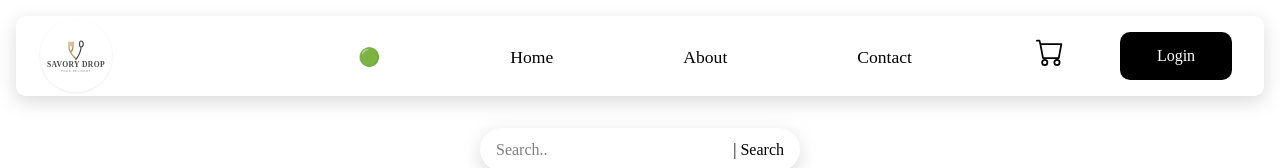
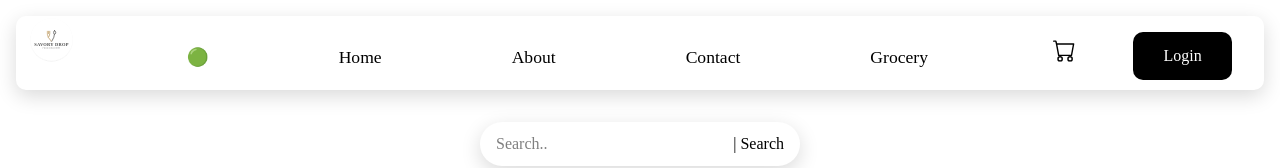
Before and after one commit to Ansh30a/AKXR, a React (Vite) app in the folder FE-03/WEEK-2-5/FoodDeliveryApp/: page / in a window 1280 px wide. Shown: the top 168 px of the page. Built offline with nearby package versions, Linux system fonts and the light colour scheme; no server answers.

Commit message:
learn/feat: - lazy loading/dynamic loading/chunking/bundling - lazy load Grocery component

```diff
--- /dev/null
+++ b/FE-03/WEEK-2-5/FoodDeliveryApp/src/Components/Grocery/Grocery.tsx
@@ -0,0 +1,12 @@
+// import React from "react";
+
+const Grocery = () => {
+    return (
+        <div>
+            <h1>Grocery</h1>
+            <h2>Instant</h2>
+        </div>
+    );
+};
+
+export default Grocery;
--- a/FE-03/WEEK-2-5/FoodDeliveryApp/src/Components/Header/Header.tsx
+++ b/FE-03/WEEK-2-5/FoodDeliveryApp/src/Components/Header/Header.tsx
@@ -24,6 +24,9 @@ const Header = () => {
                         <Link to="/contact">Contact</Link>
                     </li>
                     <li>
+                        <Link to="/grocery">Grocery</Link>
+                    </li>
+                    <li>
                         <img src="/cart.svg" alt="Cart" />
                     </li>
                     <Login />
--- a/FE-03/WEEK-2-5/FoodDeliveryApp/src/main.tsx
+++ b/FE-03/WEEK-2-5/FoodDeliveryApp/src/main.tsx
@@ -1,4 +1,4 @@
-import { StrictMode } from 'react';
+import { lazy, StrictMode, Suspense } from 'react';
 import { createRoot } from 'react-dom/client';
 import { createBrowserRouter, RouterProvider } from 'react-router-dom';
 import App from './App';
@@ -7,7 +7,11 @@ import About from './Components/About/About';
 import Contact from './Components/Contact/Contact';
 import ErrorPage from './Components/ErrorPage/ErrorPage';
 import RestaurantMenuPage from './Components/RestaurantMenuPage/RestaurantMenuPage';
+// import Grocery from './Components/Grocery/Grocery';
+import Shimmer from './Components/Shimmer/Shimmer';
 import './index.css';
+
+const Grocery = lazy(() => import('./Components/Grocery/Grocery'));
 
 const appRouter = createBrowserRouter([
     {
@@ -27,6 +31,10 @@ const appRouter = createBrowserRouter([
                 element: <Contact />
             },
             {
+                path: '/grocery',
+                element: <Suspense fallback={<Shimmer />}><Grocery /></Suspense>
+            },
+            {
                 path: '/restaurants/:resId',
                 element: <RestaurantMenuPage />
             }
```
